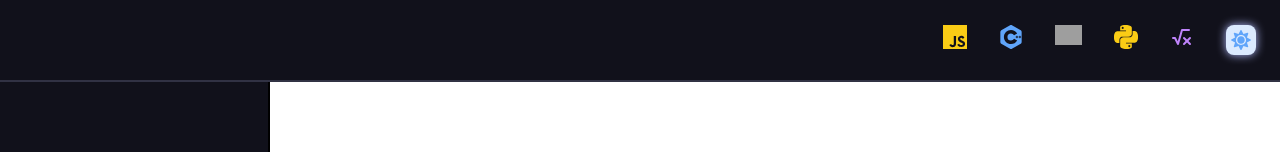
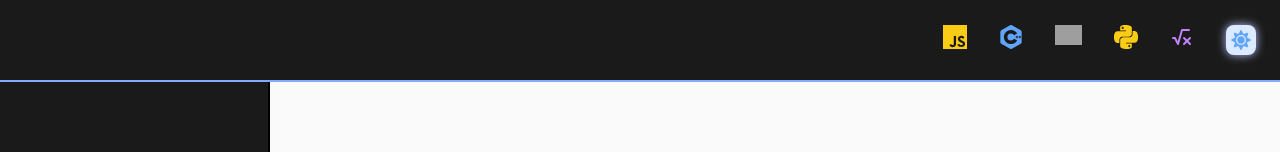
Before and after one commit to KyleCurtis/SpaceDocs, a Next.js app: page /topics/other/math in a window 1280 px wide. Shown: the top 152 px of the page. Built offline with nearby package versions, Linux system fonts and the light colour scheme; grey boxes are pictures that could not be loaded; a web font is replaced by a local one.

Commit message:
minor updates

```diff
--- a/package.json
+++ b/package.json
@@ -31,6 +31,7 @@
     "typescript": "4.9.5"
   },
   "devDependencies": {
+    "@types/react-copy-to-clipboard": "^5.0.4",
     "@types/react-syntax-highlighter": "^15.5.6",
     "autoprefixer": "^10.4.13",
     "postcss": "^8.4.21",
--- a/src/components/Code/Code.tsx
+++ b/src/components/Code/Code.tsx
@@ -6,7 +6,7 @@ import { vscDarkPlus } from "react-syntax-highlighter/dist/cjs/styles/prism";
 
 /* CODE COMPONENT
 ============================================================================ */
-const Code = ({ lang:any, children }) => {
+const Code = ({ lang, children }) => {
   return (
     <div>
       <div className="code-block">
@@ -14,7 +14,7 @@ const Code = ({ lang:any, children }) => {
           language={lang}
           style={vscDarkPlus}
           showLineNumbers={true}
-          className="pr-[199px] border-2 border-[var(--cat-mocha-text)] dark:border-[var(--cat-mocha-surface0)]"
+          className="pr-[199px]"
         >
           {children}
         </SyntaxHighlighter>
--- a/src/components/Layouts/MainLayout.tsx
+++ b/src/components/Layouts/MainLayout.tsx
@@ -8,8 +8,8 @@ const MainLayout = ({ children, title }) => {
         <Head>
             <title>{title}</title>
         </Head>
-      <div className="main px-[4%] lg:ml-[270px] md:px-[18%] bg-white dark:bg-[var(--cat-mocha-crust)]">
-        <div className="content bg-white dark:bg-[var(--cat-mocha-crust)]">
+      <div className="main px-[4%] lg:ml-[270px] md:px-[18%] bg-[#FAFAFA] dark:bg-[var(--mat-dark-bg)]">
+        <div className="content bg-[#FAFAFA] dark:bg-[var(--mat-dark-bg)]">
           {children}
         </div>
       </div>
--- a/src/components/Navbar.tsx
+++ b/src/components/Navbar.tsx
@@ -27,7 +27,7 @@ import ThemeToggler from "./ThemeToggle";
 
 const Navbar = () => {
   return (
-    <div className="fixed left-0 top-0 w-full z-10 bg-[var(--cat-mocha-crust)] border-solid border-b-2 border-[var(--cat-mocha-surface0)]">
+    <div className="fixed left-0 top-0 w-full z-10 bg-[var(--mat-dark-contrast)] border-solid border-b-2 border-[#82aaff]">
       {/* NAVBAR COMPONENT
       ========================================================================================= */}
       <nav className="h-[80px] max-w-[100%] m-auto flex justify-end items-center p-2 text-black dark:text-[var(--cat-mocha-text)]">
--- a/src/components/SideNav/NavDropdown.tsx
+++ b/src/components/SideNav/NavDropdown.tsx
@@ -12,7 +12,7 @@ import {
 const NavDropdown = ({ buttonTitle, contentSection }) => {
   return (
     <div>
-      <Accordion allowMultiple border={"none"} borderTopColor="transparent" borderBottomColor="var(--cat-mocha-text)">
+      <Accordion allowMultiple border={"none"} borderTopColor="transparent" borderBottomColor="var(--mat-dark-border)">
         <AccordionItem>
           <h2>
             <AccordionButton p={"2"}>
--- a/src/components/SideNav/SideNav.tsx
+++ b/src/components/SideNav/SideNav.tsx
@@ -2,7 +2,7 @@ import { IoMdRocket } from "react-icons/io";
 
 const SideNav = ({ children, window }) => {
   return (
-    <div className="side-nav hidden bg-[var(--cat-mocha-crust)] w-[270px] lg:flex fixed top-0 left-0 border-r-2 border-black dark:border-[var(--cat-mocha-surface0)]">
+    <div className="side-nav hidden bg-[var(--mat-dark-contrast)] w-[270px] lg:flex fixed top-0 left-0 border-r-2 border-black dark:border-[var(--mat-dark-text)]">
       <nav className="w-[270px]">
         {window}
         {children}
--- a/src/pages/code/js-code.ts
+++ b/src/pages/code/js-code.ts
@@ -1,8 +1,6 @@
 /* HELLO WORLD
 ======================================================================================================== */
-export const Output = `// All systems go!
-
-const message = "All systems go!";
+export const Output = `const message = "All systems go!";
 console.log(message);`;
 
 /* COMMENTS
--- a/src/pages/index.tsx
+++ b/src/pages/index.tsx
@@ -67,7 +67,7 @@
 
     {/* JAVASCRIPT CARD */}
     const { ref: jsRef, inView: jsInView } = useInView({
-      threshold: 0,
+      threshold: 0.3,
       triggerOnce: false,
     });
 
@@ -152,14 +152,14 @@
         {/* JAVASCRIPT CARD
           ====================================================================================================== */}
         <div ref={jsRef} className={`${jsInView ? "fadeIn" : "fadeInDefault"}`}>
-          <div className="animate-this bg-transparent p-10 rounded-xl border-2 border-[var(--cat-mocha-surface0)]">
+          <div className="animate-this bg-[var(--mat-dark-contrast)] p-10 rounded-xl border-2 border-[#82aaff]">
             <br />
             <SiJavascript className="mt-7 text-[#ead41c] text-[100px] m-auto" />
             <br />
-            <p className="card-header text-center text-black dark:text-[var(--cat-mocha-text)]">
+            <p className="card-header text-center text-[var(--mat-dark-text)]">
               JavaScript
             </p>
-            <p className="text-black text-center dark:text-[var(--cat-mocha-text)]">
+            <p className="text-center text-[var(--mat-dark-text)]">
               Explore the programming language that powers the interactive web!
             </p>
             <div className="text-center pt-2">
@@ -649,11 +649,11 @@
               target="_blank"
               rel="noreferrer"
             >
-              <p>Catppuccin Mocha</p>
+              <p>Material Darker</p>
             </a>
             <br />
             Code Theme: <br />
-            Atom One Dark (Modified)
+            Visual Studio Code Dark
             <br /> <br />
           </div>
         </div>
--- a/src/styles/globals.css
+++ b/src/styles/globals.css
@@ -44,9 +44,11 @@
     --cat-mocha-crust: #11111b;
 
     --mat-dark-bg: #212121;
+    --mat-dark-bg-2: #292929;
     --mat-dark-contrast: #1A1A1A;
 
     --mat-dark-text: #B0BEC5;
+    --mat-dark-border: #292929;
 }
 
 * {
@@ -62,12 +64,13 @@
 
 html {
     height: 100%;
-    scroll-behavior: smooth;
+    scroll-behavior: smooth !important;
 }
 
 body {
     height: 100%;
     text-rendering: optimizeLegibility;
+    scroll-behavior: smooth !important;
 }
 
 .content {
@@ -183,6 +186,17 @@ header {
 
 }
 
+.fadeOut .animate-this {
+    animation-name: fade-out;
+    animation-duration: 0.25s;
+    animation-timing-function: ease;
+    animation-fill-mode: forwards;
+    backface-visibility: hidden;
+    -webkit-font-smoothing: subpixel-antialiased;
+    animation-delay: 0s;
+
+}
+
 .fadeInDefault{
     opacity: 0;
 }
@@ -200,3 +214,16 @@ header {
         opacity: 1;
     }
 }
+
+@keyframes fade-out {
+    0% {
+        transform: scale(1);
+        opacity: 1;
+
+    }
+
+    100% {
+        transform: scale(0);
+        opacity: 0;
+    }
+}
```
Also changed, not shown: 1 other file (tests, documents, lock files or other folders).
